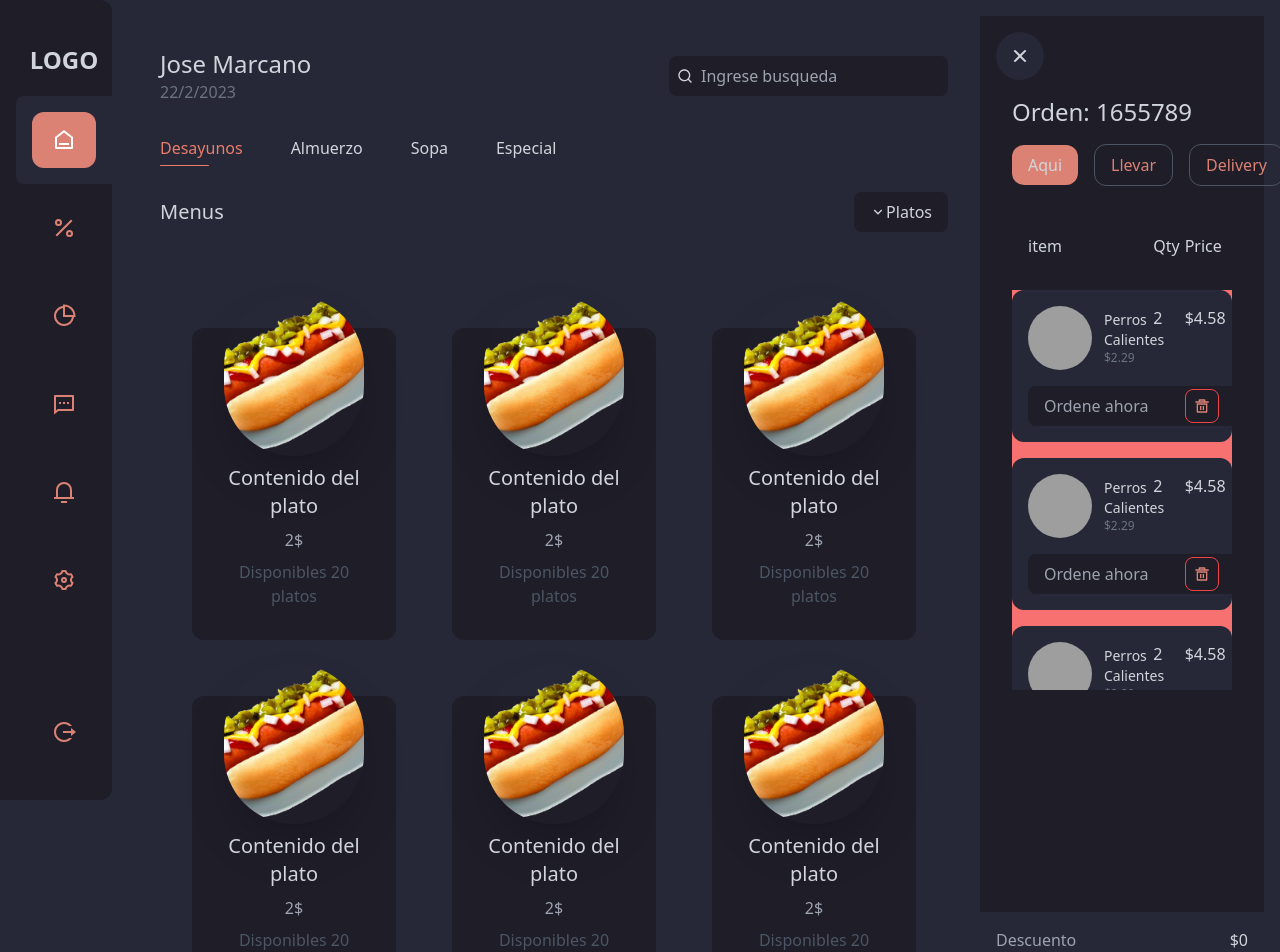
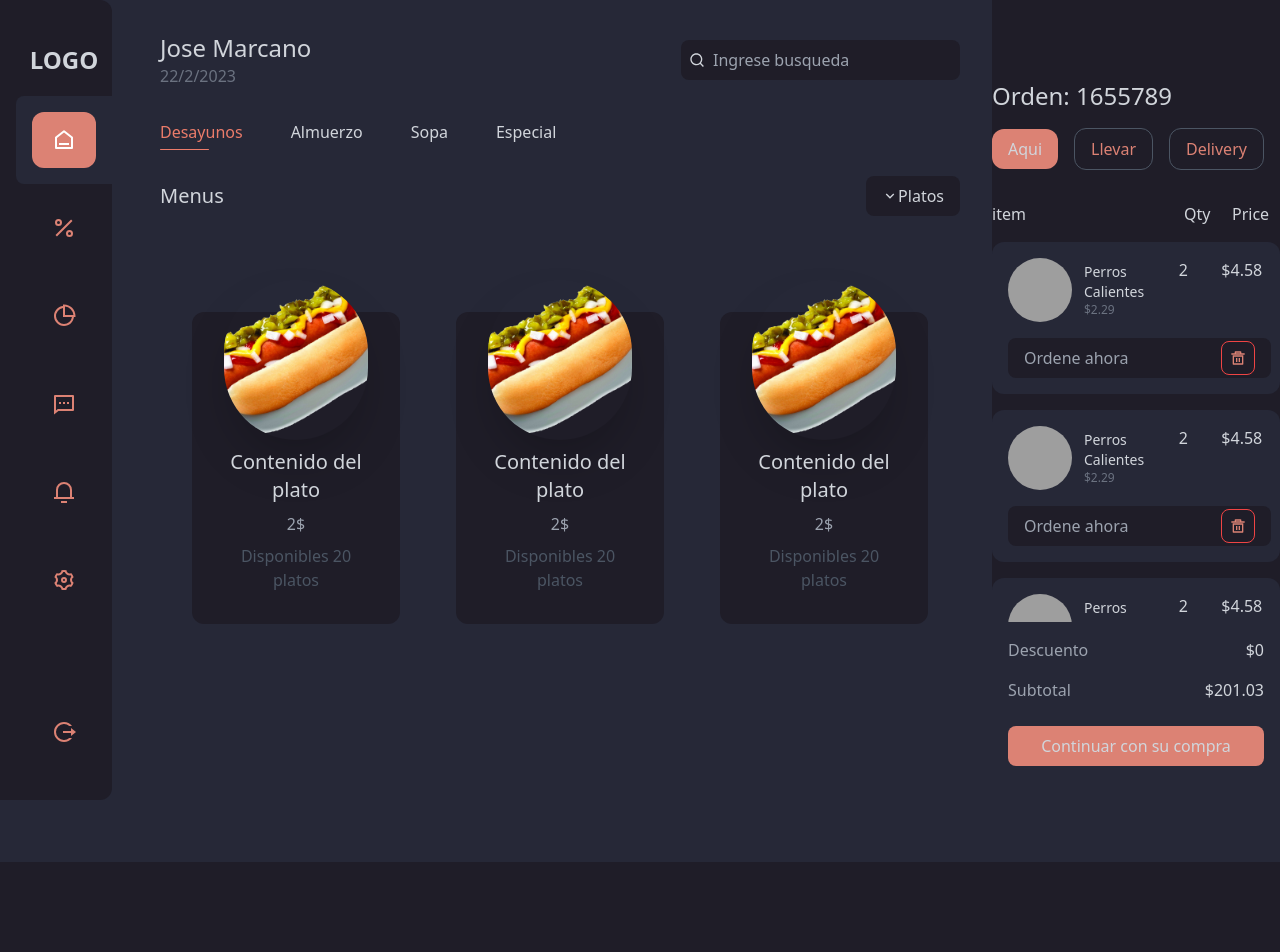
Before and after one commit to Tr0nskimack/react-rest-tawlind, a React (Vite) app: page / in a window 1280 px wide. Shown: the top 952 px of the page. After the commit the page ends 862 px from the top, so only its background shows below. Built offline with nearby package versions, Linux system fonts and the light colour scheme; grey boxes are pictures that could not be loaded.

Commit message:
cambiando los padding

```diff
--- a/src/App.jsx
+++ b/src/App.jsx
@@ -10,11 +10,17 @@ const App = () => {
 
   const toggleMenu = () =>{
     setShowmenu(!showMenu)
+    setShoworder(false)
   }
+  const ToggleOrder = () => {
+    setShoworder(!showorder)
+    setShowmenu(false)
+  }
+
   return (
     <div className='bg-[#262837] w-full min-h-screen z-50'>
       <Sidebar showMenu={showMenu}/>
-      {/* movil */}
+      {/* MENU movil */}
       <nav className="bg-[#1f1d28] lg:hidden fixed left-0 bottom-0 w-full text-3xl py-2 px-8 flex items-center justify-between rounded-tl-xl rounded-tr-xl text-gray-400 ">
         <button className=' p-2'>
           <RiUser3Line />
@@ -22,7 +28,7 @@ const App = () => {
         <button className=' p-2'>
           <RiMapPinAddLine/>
         </button>
-        <button className=' p-2'>
+        <button onClick={ToggleOrder} className='p-2'>
           <RiPieChart2Line />
         </button>
         <button onClick={toggleMenu} className=' text-white p-2'>
@@ -32,8 +38,8 @@ const App = () => {
 
       </nav>
 
-    <main className='lg:pl-32 grid grid-cols-1 lg:grid-cols-8 p-4 pb-20'>
-      <div className='lg:col-span-6 md:p-8'>
+    <main className='lg:pl-32 grid grid-cols-1 lg:grid-cols-8 pb-20'>
+      <div className='lg:col-span-6 md:p-8 p-4'>
         <header >
           {/* title and search */}
           <div className='flex flex-col md:flex-row md:justify-between md:items-center gap-4 mb-6' >
@@ -84,51 +90,33 @@ const App = () => {
               <span className='text-gray-400'>2$</span>
               <p className='text-gray-600'>Disponibles 20 platos</p>
             </div>
-            {/*card */}
-            <div className="bg-[#1f1d28] card p-8 rounded-xl flex flex-col justify-center items-center text-center text-gray-300 gap-2">
-              <img src="imagenes/hot2.png" className='w-40 h-40 object-cover -mt-16 shadow-2xl rounded-full' alt="" />
-              <p className='text-xl'>Contenido del plato</p>
-              <span className='text-gray-400'>2$</span>
-              <p className='text-gray-600'>Disponibles 20 platos</p>
-            </div>
-            {/*card */}
-            <div className="bg-[#1f1d28] card p-8 rounded-xl flex flex-col justify-center items-center text-center text-gray-300 gap-2">
-              <img src="imagenes/hot2.png" className='w-40 h-40 object-cover -mt-16 shadow-2xl rounded-full' alt="" />
-              <p className='text-xl'>Contenido del plato</p>
-              <span className='text-gray-400'>2$</span>
-              <p className='text-gray-600'>Disponibles 20 platos</p>
-            </div>
-            {/*card */}
-            <div className="bg-[#1f1d28] card p-8 rounded-xl flex flex-col justify-center items-center text-center text-gray-300 gap-2">
-              <img src="imagenes/hot2.png" className='w-40 h-40 object-cover -mt-16 shadow-2xl rounded-full' alt="" />
-              <p className='text-xl'>Contenido del plato</p>
-              <span className='text-gray-400'>2$</span>
-              <p className='text-gray-600'>Disponibles 20 platos</p>
-            </div>
+
+
           </div>
       </div>
-      <div className=' lg:col-span-2 bg-[#1f1d28] fixed lg:static top-0 right-0 text-gray-300 w-full h-full'>
+      <div className={`lg:col-span-2 bg-[#1f1d28] fixed lg:static top-0 text-gray-300 w-full h-full transition-all
+      ${showorder ? "right-0" : "-right-full"}`}>
         {/* Orders */}
-        <div className="relative pt-16 text-gray-300 p-8 h-full">
-          <RiCloseLine className='text-2xl absolute left-4 top-4  box-content p-3 rounded-full bg-[#262837]'/>
+        <div className="relative pt-16 text-gray-300 h-full">
+          <RiCloseLine onClick={ToggleOrder} className='lg:hidden text-2xl absolute left-4 top-4  box-content p-3 rounded-full bg-[#262837]'/>
           <h1 className='text-2xl my-4'>Orden: 1655789</h1>
         {/* Tabs */}
-        <div className='flex items-center gap-4 wrap mb-8'>
+        <div className='flex items-center gap-4 wrap mb-8 '>
           <button className='bg-[#DC8274] py-2 px-4 rounded-xl '>Aqui</button>
           <button className=' text-[#DC8274] py-2 px-4 rounded-xl border border-gray-600 '>Llevar</button>
           <button className=' text-[#DC8274] py-2 px-4 rounded-xl border border-gray-600 '>Delivery</button>
         </div>
         {/* Car */}
         <div>
-          <div className='grid grid-cols-6 mb-4 p-4'>
+          <div className='grid grid-cols-6 mb-4 '>
             <h5 className='col-span-4'>item</h5>
             <h5>Qty</h5>
             <h5>Price</h5>
           </div>
             {/* Products */}
-          <div className='bg-red-400 h-[400px] overflow-scroll'>
+          <div className=' h-[400px] md:h-[720px] lg:h-[540px] overflow-scroll'>
             {/* Product */}
-            <div className='bg-[#262837] p-4 rounded-xl mb-4'>
+            <div className='bg-[#262837] p-4 rounded-xl mb-4 '>
               <div className="grid grid-cols-6">
                 {/* description */}
                 <div className="col-span-4 flex items-center gap-3 mb-4">
@@ -159,6 +147,36 @@ const App = () => {
               </div>
             </div>
             {/* Product */}
+            <div className='bg-[#262837] p-4 rounded-xl mb-4'>
+              <div className="grid grid-cols-6 ">
+                {/* description */}
+                <div className="col-span-4 flex items-center gap-3 mb-4">
+                  <img src="/imagenes/hot.jpg" className=' w-16 h-16 rounded-full object-cover' />
+                  <div>
+                    <h5 className="text-sm"> Perros Calientes</h5>
+                    <p className="text-xs text-gray-500">$2.29</p>
+                  </div>
+                </div>
+                {/* cantidad */}
+                <div>
+                  <span>2</span>
+                </div>
+                {/* precio */}
+                <div>
+                  <span>$4.58</span>
+                </div>
+              </div>
+              {/* note */}
+              <div className='grid grid-cols-6 items-center'>
+                <form className="col-span-5 ">
+                  <input type="text" className='bg-[#1f1d28] rounded-lg py-2 px-4 outline-none' placeholder='Ordene ahora' />
+                </form>
+                <div >
+                <button className='border border-red-500 p-2 rounded-lg'><RiDeleteBin5Line className='text-[#DC8274]' /></button>
+                </div>
+
+              </div>
+            </div>
             <div className='bg-[#262837] p-4 rounded-xl mb-4'>
               <div className="grid grid-cols-6 ">
                 {/* description */}
```
